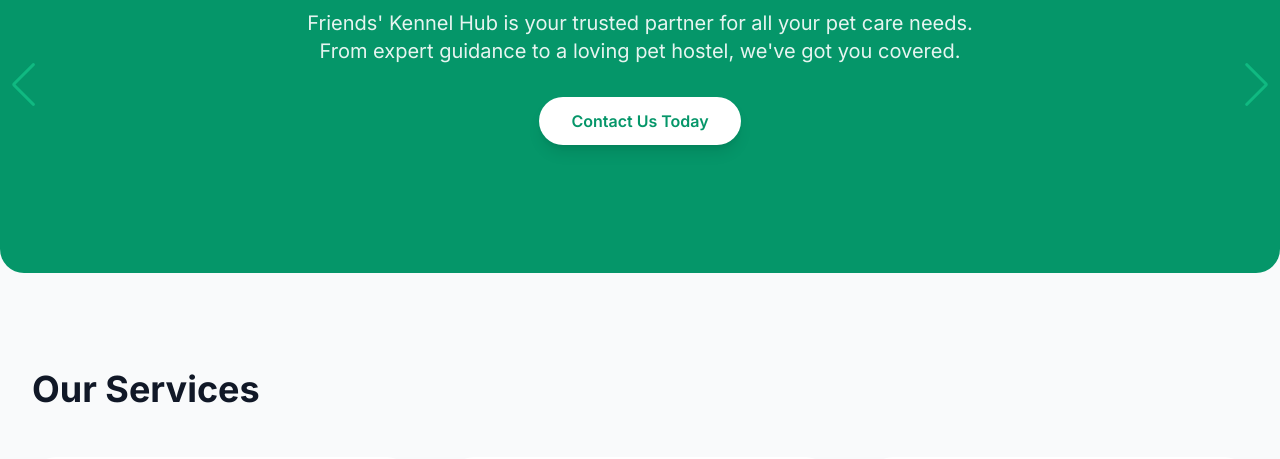
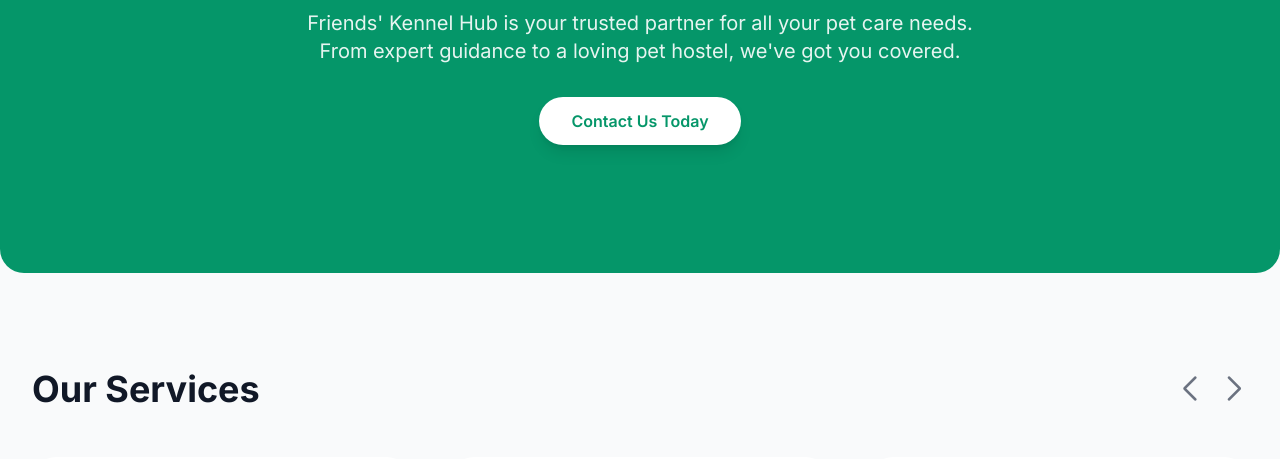
Before and after one commit to Friends-Kennel-Hub/Friends_Kennel_Hub, a plain HTML site: page index.html in a window 1280 px wide. Shown: the part 315-774 px from the top of the page. Drawn offline with nearby package versions, Linux system fonts and the light colour scheme; a web font is replaced by a local one.

Commit message:
Update index.html

```diff
--- a/index.html
+++ b/index.html
@@ -74,13 +74,32 @@
         }
 
         /* --- Custom SwiperJS Styles --- */
+        /* --- Custom SwiperJS Styles --- */
 .service-swiper {
     padding-bottom: 50px; /* Add space for pagination */
 }
+
 .swiper-button-next,
 .swiper-button-prev {
-            color: #10B981; /* Emerald green color */
+    position: static; /* This is the key change to make them sit beside the title */
+    height: auto;
+    width: auto;
+    margin: 0;
+    color: #6b7280; /* A neutral gray color */
+    transition: color 0.2s ease-in-out;
 }
+
+.swiper-button-next:hover,
+.swiper-button-prev:hover {
+    color: #10B981; /* Your emerald green for the hover effect */
+}
+
+.swiper-button-next::after,
+.swiper-button-prev::after {
+    font-size: 1.5rem; /* Makes the arrow icon a nice size */
+    font-weight: 600;
+}
+
 .swiper-pagination-bullet-active {
     background-color: #10B981 !important;
 }
```
Lines whose indentation alone changed are shown as unchanged.
